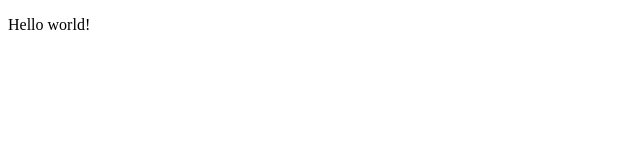
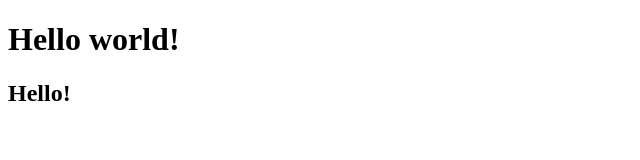
Before and after one commit to YP0n/Begin, a plain HTML site: page Index.html in a window 1280 px wide. Shown: the whole page, without its empty margins (0-640 px from the left). Drawn offline with Linux system fonts and the light colour scheme.

Commit message:
index.html mod

```diff
--- a/Index.html
+++ b/Index.html
@@ -8,11 +8,7 @@
 </head>
 <body>
 
-    <p>Hello world!</p>
-<!--<script>
-    alert(1);
-    </script> -->
-
-<script src="js/script.js"></script>
+    <h1>Hello world!</h1>
+    <h2>Hello!</h2>
 </body>
 </html>
```
